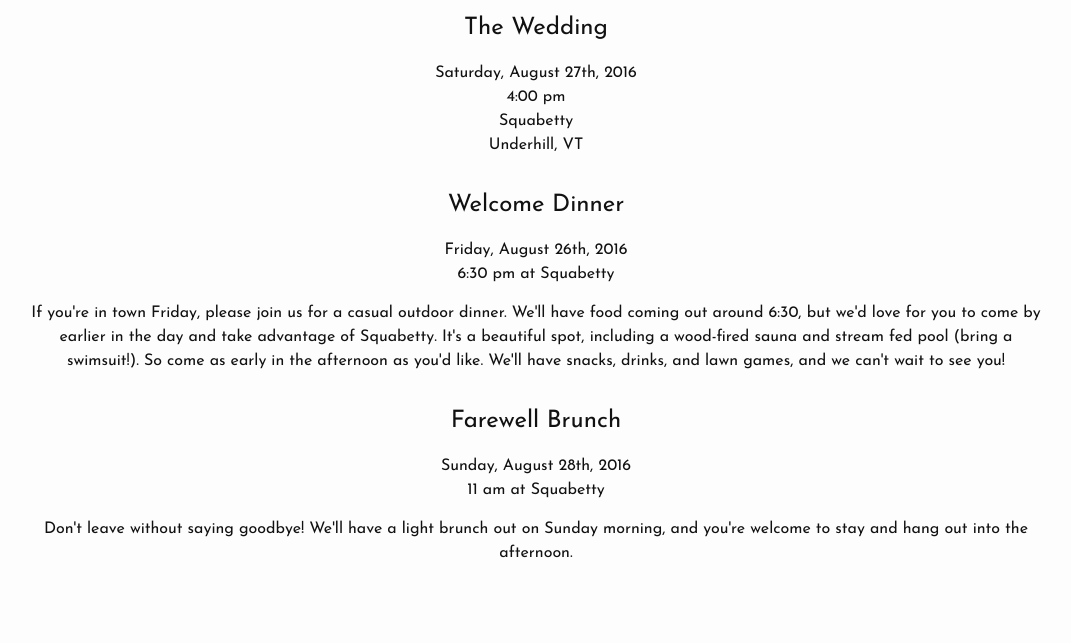
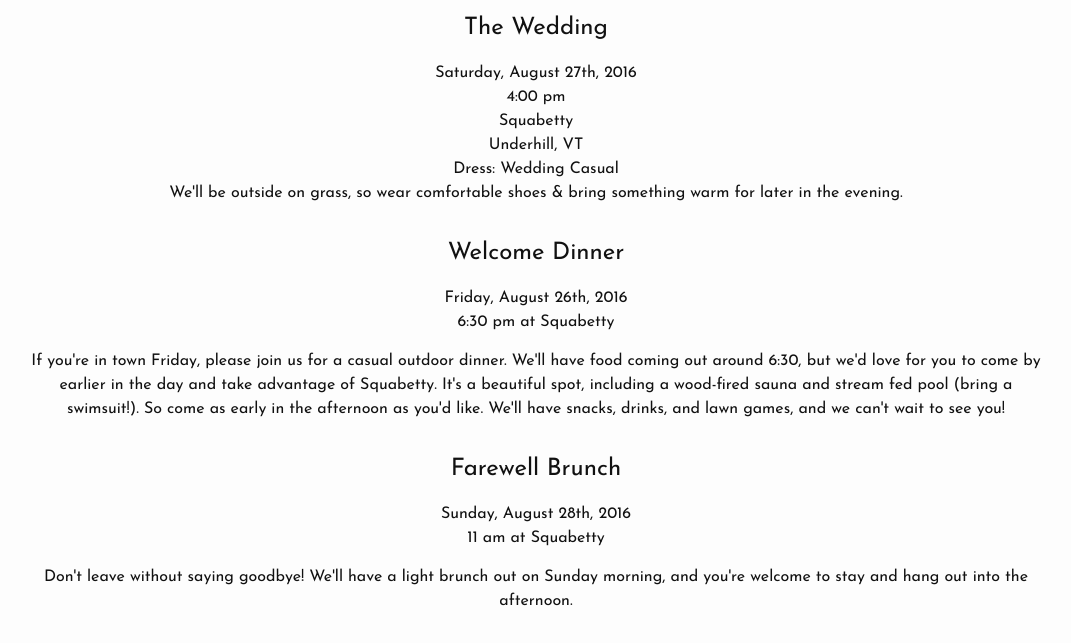
Before and after one commit to n8agrin/wedding, a Jekyll site: the page built from index.html, in a window 1280 px wide. Shown: the part 388-1031 px from the top of the page, without its empty margins (104-1175 px from the left). Built offline with Jekyll 4.4.1, drawn with Linux system fonts in a browser that asks for light colours; before the commit the page ends 983 px from its top, so only the background shows below that.

Commit message:
add dress code

```diff
--- a/index.html
+++ b/index.html
@@ -12,6 +12,8 @@
   <div>4:00 pm</div>
   <div>Squabetty</div>
   <div>Underhill, VT</div>
+  <div>Dress: Wedding Casual</div>
+  <div>We'll be outside on grass, so wear comfortable shoes & bring something warm for later in the evening.</div>
 </section>
 
 <section>
```
